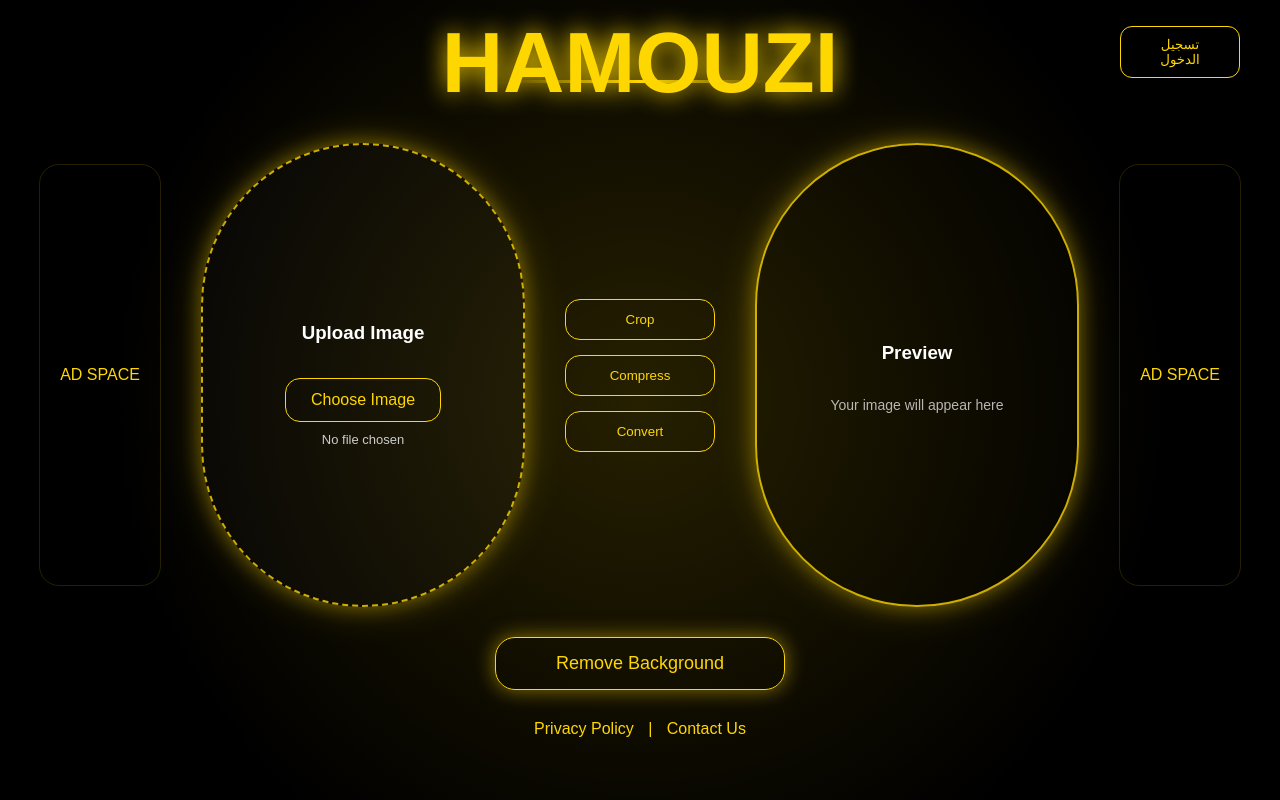
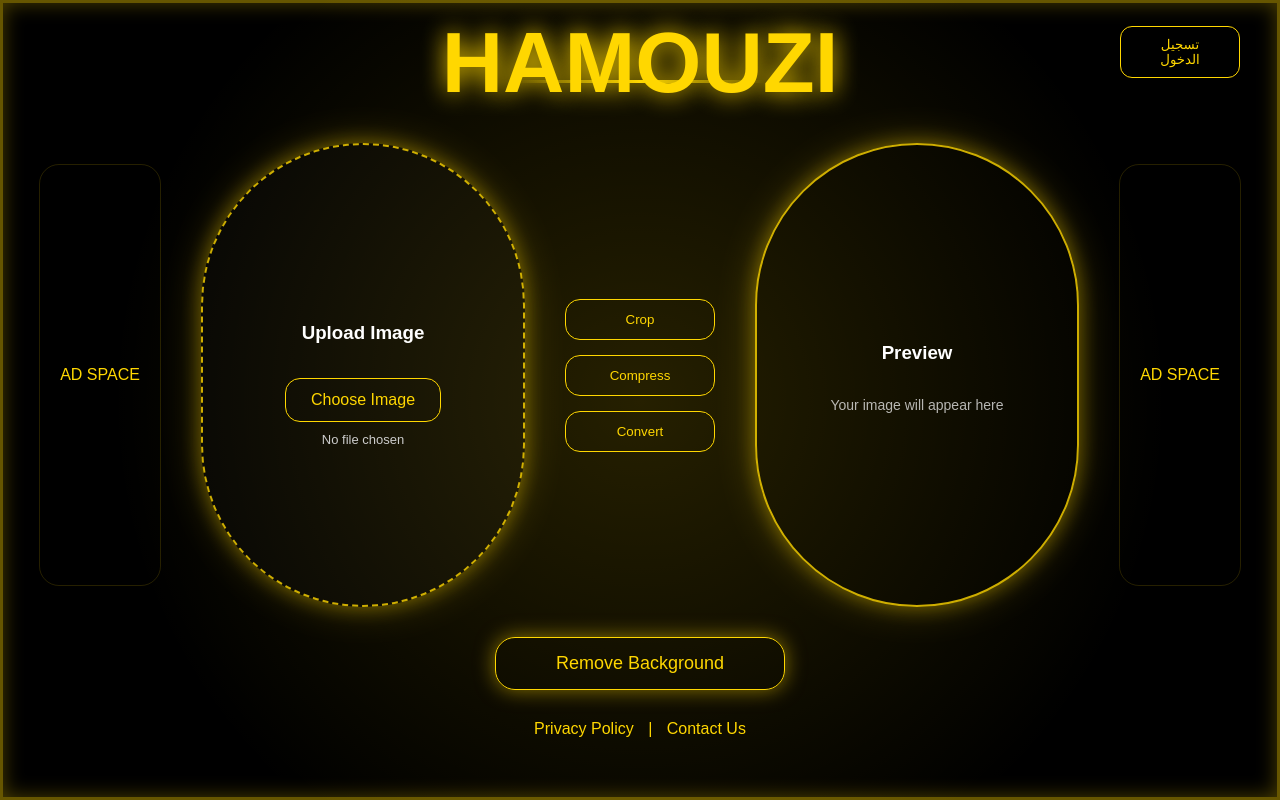
Before and after one commit to midowork2026/bg-remover, a Flask app: page / in a window 1280 px wide. Run offline with Flask 3, Linux system fonts and the light colour scheme.

Commit message:
Update index.html

```diff
--- a/templates/index.html
+++ b/templates/index.html
@@ -9,11 +9,28 @@ body{
     margin:0;
     font-family: Arial, sans-serif;
     background-color: #000;
+    /* 🔥 BACKGROUND GLOW - التوهج اللي في نص الخلفية */
     background-image: radial-gradient(circle at center, rgba(255, 215, 0, 0.15) 0%, transparent 70%);
     background-attachment: fixed;
     color:#fff;
     text-align:center;
     min-height: 100vh;
+    position: relative;
+}
+
+/* 🏆 FULL PAGE GLOW FRAME - الفريم الذهبي المضيء للصفحة كلها */
+body::after {
+    content: "";
+    position: fixed;
+    top: 0;
+    left: 0;
+    right: 0;
+    bottom: 0;
+    border: 3px solid rgba(255, 215, 0, 0.4);
+    box-shadow: inset 0 0 20px rgba(255, 215, 0, 0.3),
+                0 0 20px rgba(255, 215, 0, 0.3);
+    pointer-events: none; /* عشان ميعطلش الضغط على الزراير */
+    z-index: 9999;
 }
 
 /* 🔥 HEADER */
@@ -59,6 +76,7 @@ body{
     cursor:pointer;
     width: 120px;
 }
+.login-btn:hover { background: gold; color: black; }
 
 /* WRAPPER */
 .wrapper{
@@ -69,6 +87,7 @@ body{
     margin-top:40px;
 }
 
+/* BOXES */
 .box{
     width: 320px;
     height: 460px;
@@ -107,7 +126,9 @@ body{
     background:transparent;
     color:gold;
     cursor:pointer;
+    transition: 0.3s;
 }
+.tool-btn:hover { background: gold; color: black; }
 
 .upload-btn{
     margin-top:15px;
@@ -120,7 +141,7 @@ body{
     display: inline-block;
 }
 
-/* مكان ظهور اسم الملف */
+/* FILE NAME & LOADER */
 #file-name {
     margin-top: 10px;
     font-size: 13px;
@@ -131,9 +152,8 @@ body{
     white-space: nowrap;
 }
 
-/* انيميشن النقاط */
 .loading-container {
-    display: none; /* مخفي في البداية */
+    display: none;
     margin-top: 15px;
     color: gold;
     font-weight: bold;
@@ -164,9 +184,11 @@ body{
     font-size:18px;
     cursor:pointer;
     box-shadow: 0 0 20px rgba(255, 215, 0, 0.5);
+    transition: 0.3s;
 }
+.remove-btn:hover { background: gold; color: black; box-shadow: 0 0 40px gold; }
 
-.footer{ margin-top:30px; padding-bottom: 20px; color:gold; }
+.footer{ margin-top:30px; padding-bottom: 25px; color:gold; }
 .footer a{ color:gold; margin:0 10px; text-decoration: none; }
 </style>
 </head>
@@ -235,7 +257,7 @@ body{
     const loader = document.getElementById('loader');
     const labelText = document.getElementById('label-text');
 
-    // 1. كود إظهار اسم الملف عند الاختيار
+    // إظهار اسم الملف
     fileInput.addEventListener('change', function() {
         if (this.files && this.files.length > 0) {
             fileNameDisplay.textContent = this.files[0].name;
@@ -244,9 +266,8 @@ body{
         }
     });
 
-    // 2. كود إظهار "جارى المعالجة" عند الضغط على الزرار
+    // أنيميشن التحميل عند الرفع
     uploadForm.addEventListener('submit', function() {
-        // إخفاء زرار الاختيار واسم الملف وإظهار اللودينج
         labelText.style.display = 'none';
         fileNameDisplay.style.display = 'none';
         loader.style.display = 'block';
```
